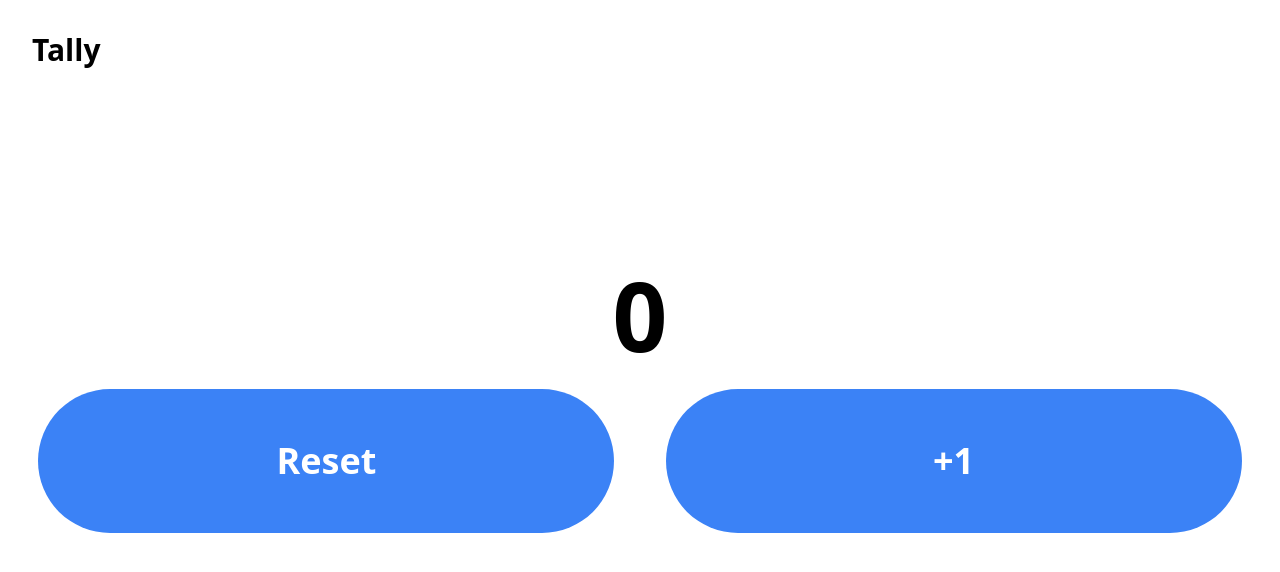
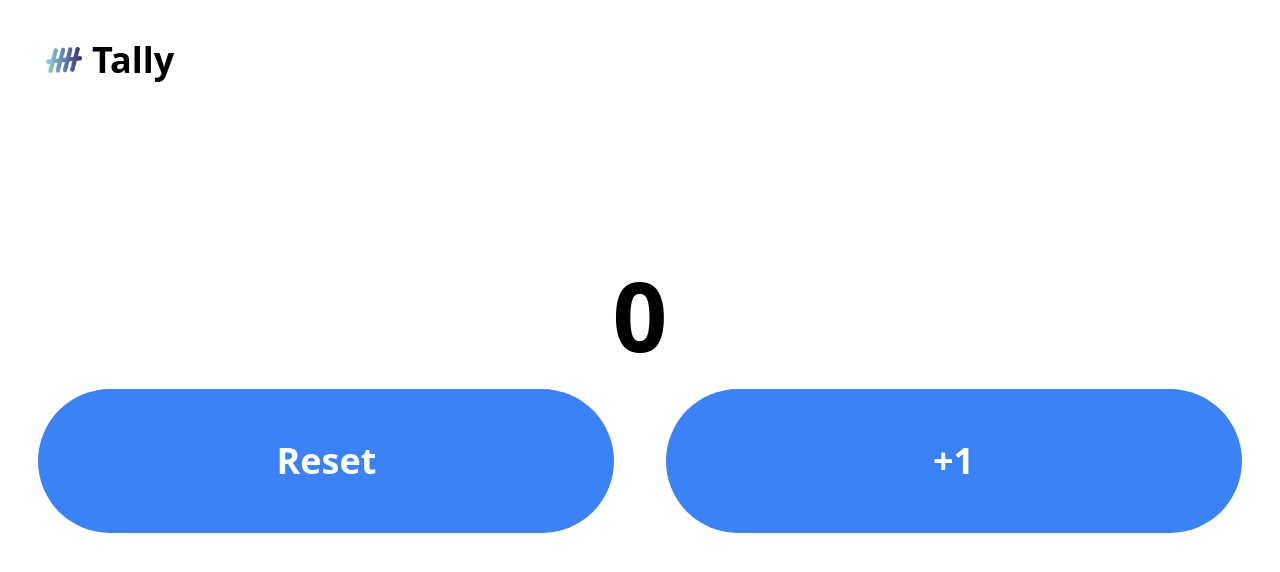
Before and after one commit to pickaxe828/Tally, a website built with Vite: page index.html in a window 1280 px wide. Built offline with nearby package versions, Linux system fonts and the light colour scheme; a web font is replaced by a local one.

Commit message:
✨ Add icon to the title

```diff
--- a/index.html
+++ b/index.html
@@ -10,7 +10,10 @@
   </head>
 
   <body>
-    <h1 class="text-3xl p-8 pb-0 font-bold fixed" >Tally</h1>
+    <span class="m-10 mb-0 inline-flex items-center text-4xl font-bold fixed">
+      <img src="src-tauri\icons\icon.png" class="mx-1 h-10 self-center rounded-full" />
+      <span class="mx-1">Tally</span>
+    </span>
     <div class="app items-center justify-center h-screen flex flex-col">
       <span class="counter text-black font-bold text-8xl my-[1%]">0</span>
       <div class="my-[1%] w-full">
--- a/src/main.ts
+++ b/src/main.ts
@@ -36,6 +36,7 @@ window.addEventListener("keydown", function (event) {
       renderNumber(counterTxt, counter)
       break
     case "Enter":
+      incrementBtn?.blur()
       counter++
       store()
       renderNumber(counterTxt, counter)
```
